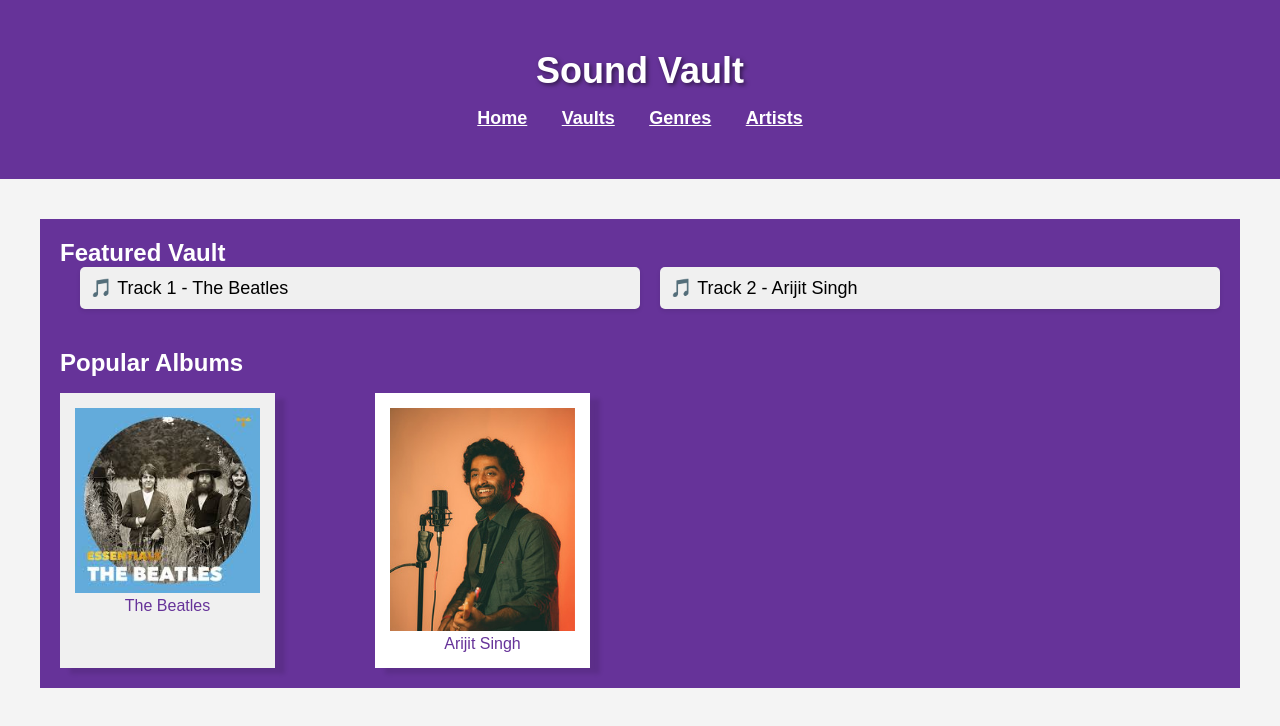
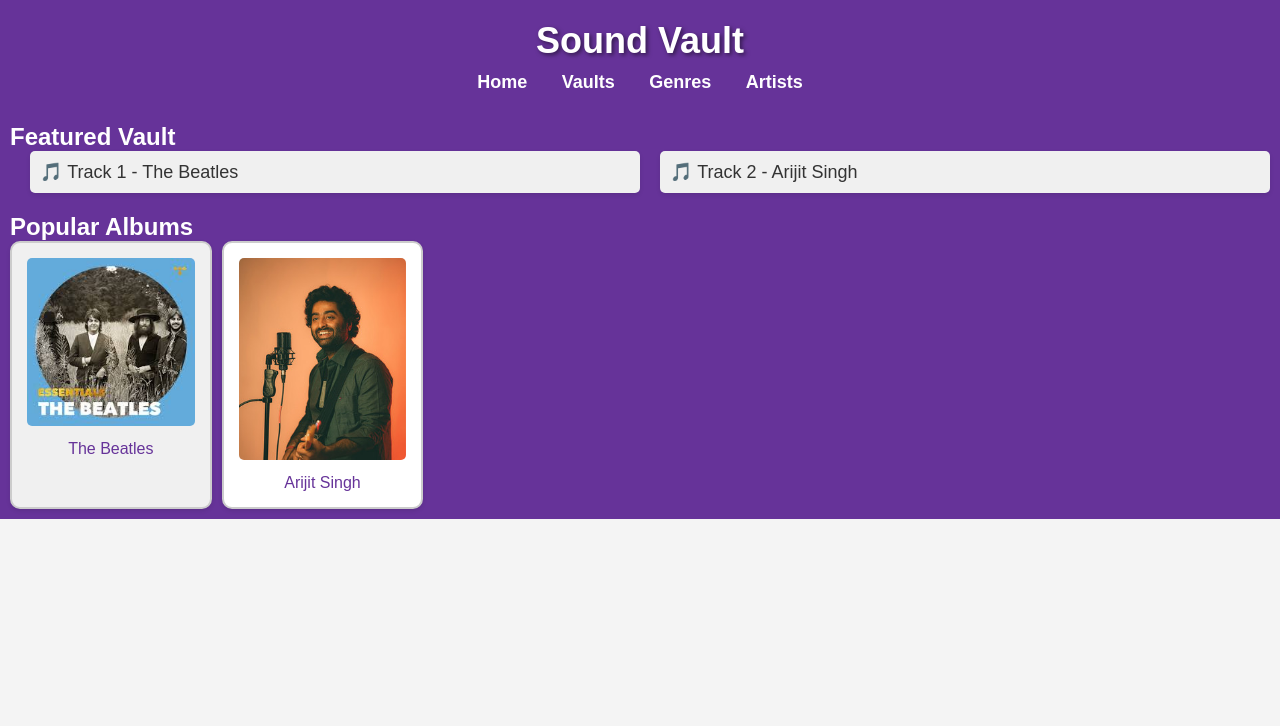
Before and after one commit to THE-ARYAN-MITTAL/SOUND-VAULT, a plain HTML site: page index.html in a window 1280 px wide. Drawn offline with Linux system fonts and the light colour scheme.

Commit message:
Update style.css

```diff
--- a/style.css
+++ b/style.css
@@ -1,45 +1,47 @@
 * {
-  margin:0;
-  padding:0;
-  box-sizing:border-box;
+  margin: 0;
+  padding: 0;
+  box-sizing: border-box;
 }
 
 body {
-  font-family:Arial,sans-serif;
+  font-family: Arial, sans-serif;
   background-color: #f4f4f4;
   color: #333;
 }
 
 header {
-  background-color:#663399;
-  color:white;
-  padding:50px;
-  text-align:center;
+  background-color: #663399; /* Purple header */
+  color: white;
+  padding: 20px;
+  text-align: center;
 }
 
 header h1 {
-  margin-bottom:16px;
+  margin-bottom: 10px;
 }
 
 nav a {
-  color:white;
-  margin:15px;
-  font-size:18px;
+  color: white;
+  text-decoration: none;
+  margin: 0 15px;
+  font-size: 18px;
 }
 
 nav a:hover {
-  text-decoration:underline;
+  text-decoration: underline;
 }
 
 main {
-  padding: 40px;
+ color:#ffA500
+  padding: 10px;
 }
 
 .featured-vault,
 .popular-albums {
-  background-color: #663399;
-  color: black;
-  padding: 20px;
+  background-color: #663399; /* Purple background */
+
+  padding: 10px;
 }
 
 .featured-vault h2,
@@ -66,33 +68,40 @@
   margin: 0;
 }
 
-.popular-albums h2 {
-  font-size: 24px;
-  margin-bottom: 16px;
-  color: white;
-}
-
 .album-grid {
   display: grid;
   grid-template-columns: repeat(auto-fill, minmax(200px, 1fr));
-  grid-gap: 30px 100px; /* Increased horizontal gap */
+  grid-gap: 30px 10px;
 }
 
 .album {
   background-color: #fff;
   padding: 15px;
-  box-shadow: 10px 6px 4px rgba(0, 0, 0, 0.1);
+  border-radius: 10px;
+  box-shadow: 0 2px 4px rgba(0, 0, 0, 0.1);
   text-align: center;
+  border: 2px solid #ccc;
 }
 
 .album img {
-  width: 100%;}
+  width: 100%;
+  height: auto;
+  border-radius: 5px;
+  margin-bottom: 10px;
+}
 
 .album p {
   font-size: 16px;
-  color: #663399;
+  color: #663399; /* Purple text color */
 }
 
+footer {
+  background-color: #663399; /* Purple footer */
+  color: white;
+  text-align: center;
+  padding: 15px;
+  margin-top: 40px;
+}
 
 footer p {
   font-size: 14px;
```
